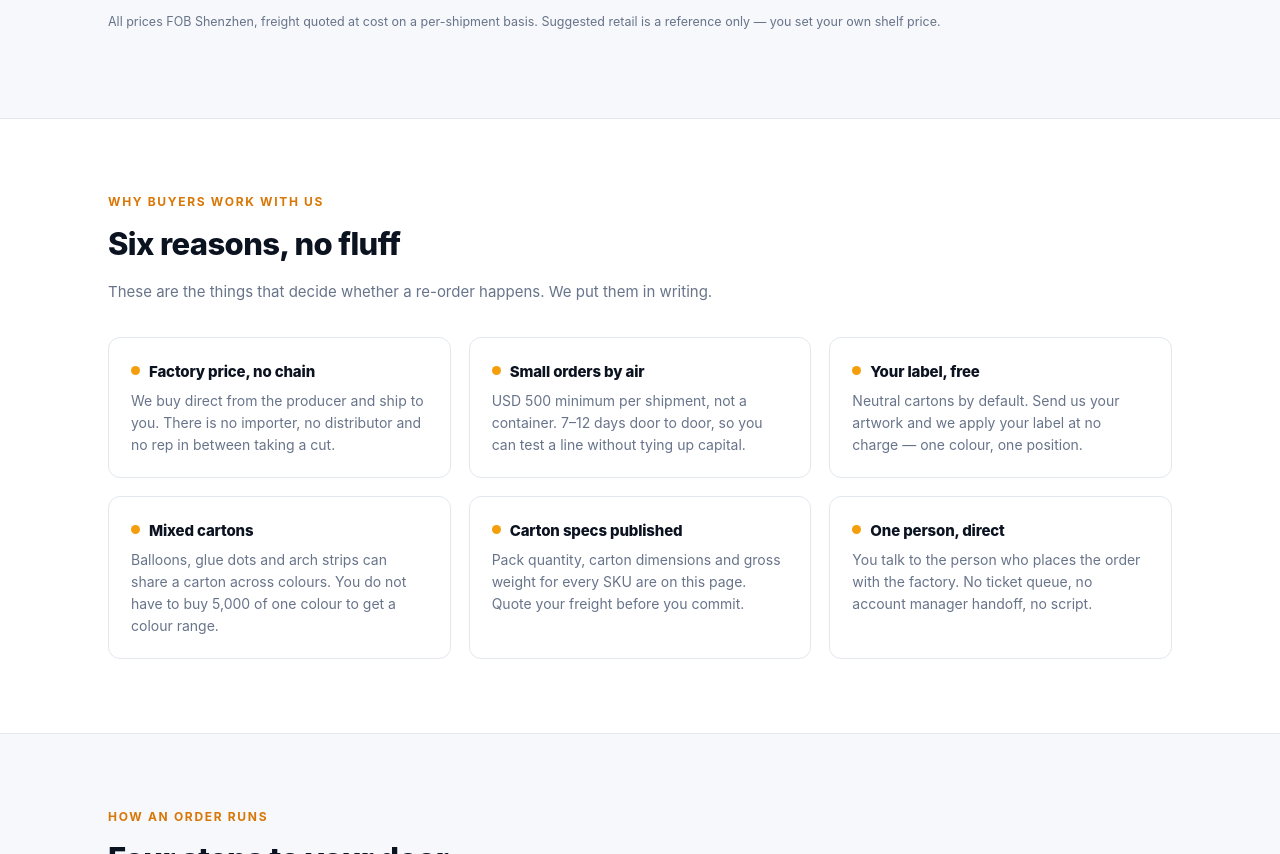
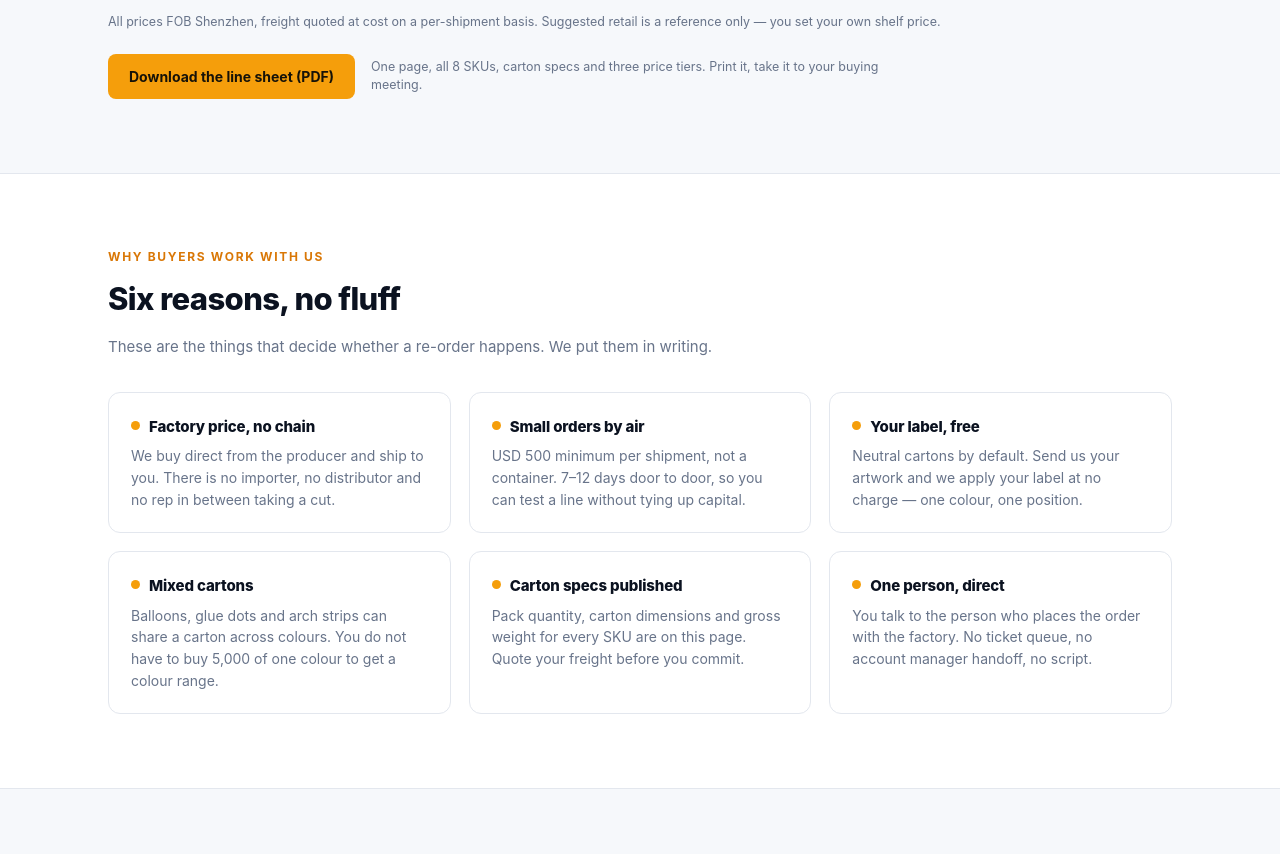
Before and after one commit to Qiunan983/pengnan-site, a plain HTML site: page index.html in a window 1280 px wide. Shown: the part 2709-3563 px from the top of the page. Drawn offline with Linux system fonts and the light colour scheme.

Commit message:
site: add line sheet PDF and download button

```diff
--- a/index.html
+++ b/index.html
@@ -106,6 +106,8 @@
   td.price{font-variant-numeric:tabular-nums;font-weight:700}
   td.price small{color:var(--mut);font-weight:500;font-size:12px}
   .note{font-size:12.5px;color:var(--mut);margin-top:14px}
+  .dl{display:flex;align-items:center;gap:16px;flex-wrap:wrap;margin-top:22px}
+  .dl-note{font-size:12.5px;color:var(--mut);max-width:560px;line-height:1.5}
 
   /* ---------- cards ---------- */
   .cards{display:grid;grid-template-columns:repeat(3,1fr);gap:18px}
@@ -281,6 +283,11 @@
       </table>
     </div>
     <p class="note">All prices FOB Shenzhen, freight quoted at cost on a per-shipment basis. Suggested retail is a reference only — you set your own shelf price.</p>
+
+    <div class="dl">
+      <a class="btn btn-amber" href="line-sheet.pdf" download>Download the line sheet (PDF)</a>
+      <span class="dl-note">One page, all 8 SKUs, carton specs and three price tiers. Print it, take it to your buying meeting.</span>
+    </div>
   </div>
 </section>
 
```
Also changed, not shown: 1 other file.
